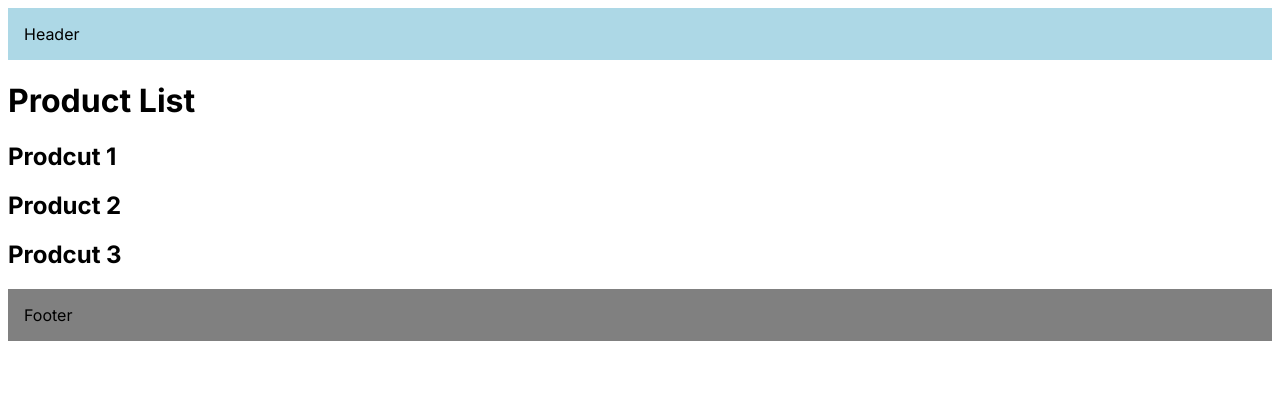
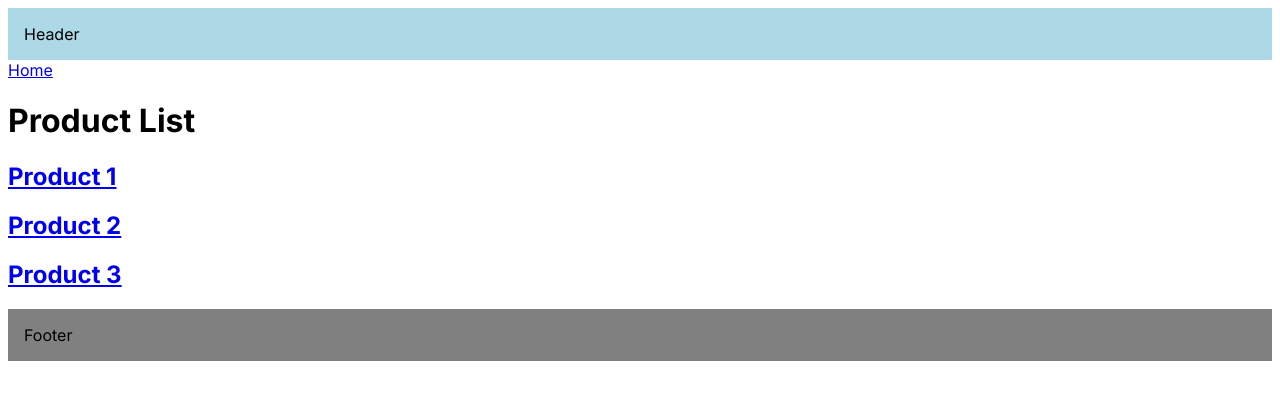
Before and after one commit to jack-ooi-bp/nextjs-tutorial, a Next.js app: page /products in a window 1280 px wide. Shown: the top 400 px of the page. Built offline with nearby package versions, Linux system fonts and the light colour scheme.

Commit message:
Adding Link Element

```diff
--- /dev/null
+++ b/app/(auth)/layout.tsx
@@ -0,0 +1,26 @@
+import Link from "next/link";
+import React from "react";
+
+const navLinks = [
+  { name: "Register", href: "/register" },
+  { name: "Login", href: "/login" },
+  { name: "Forgot Password", href: "/forgot-password" },
+];
+
+export default function AuthLayout({
+  children,
+}: {
+  children: React.ReactNode;
+}) {
+  return (
+    <>
+      {navLinks.map((link) => {
+        return (
+          <Link href={link.href} key={link.name}>
+            {link.name}
+          </Link>
+        );
+      })}
+    </>
+  );
+}
--- a/app/products/page.tsx
+++ b/app/products/page.tsx
@@ -1,10 +1,21 @@
+import Link from "next/link";
+
 export default function productList() {
   return (
     <>
+      <Link href="/">Home</Link>
       <h1>Product List</h1>
-      <h2>Prodcut 1</h2>
-      <h2>Product 2</h2>
-      <h2>Prodcut 3</h2>
+      <h2>
+        <Link href="/products/1">Product 1</Link>
+      </h2>
+      <h2>
+        <Link href="/products/2">Product 2</Link>
+      </h2>
+      <h2>
+        <Link href="/products/3" replace>
+          Product 3
+        </Link>
+      </h2>
     </>
   );
 }
```
